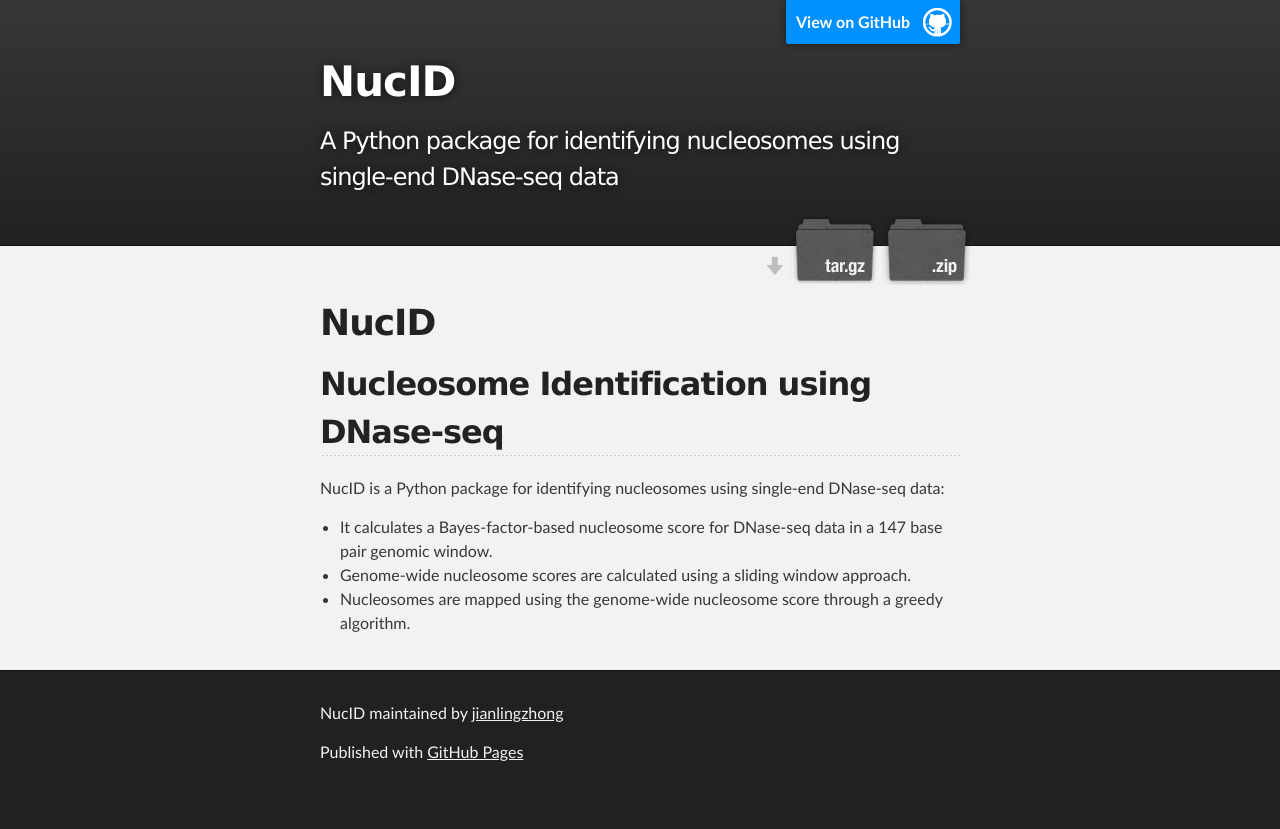
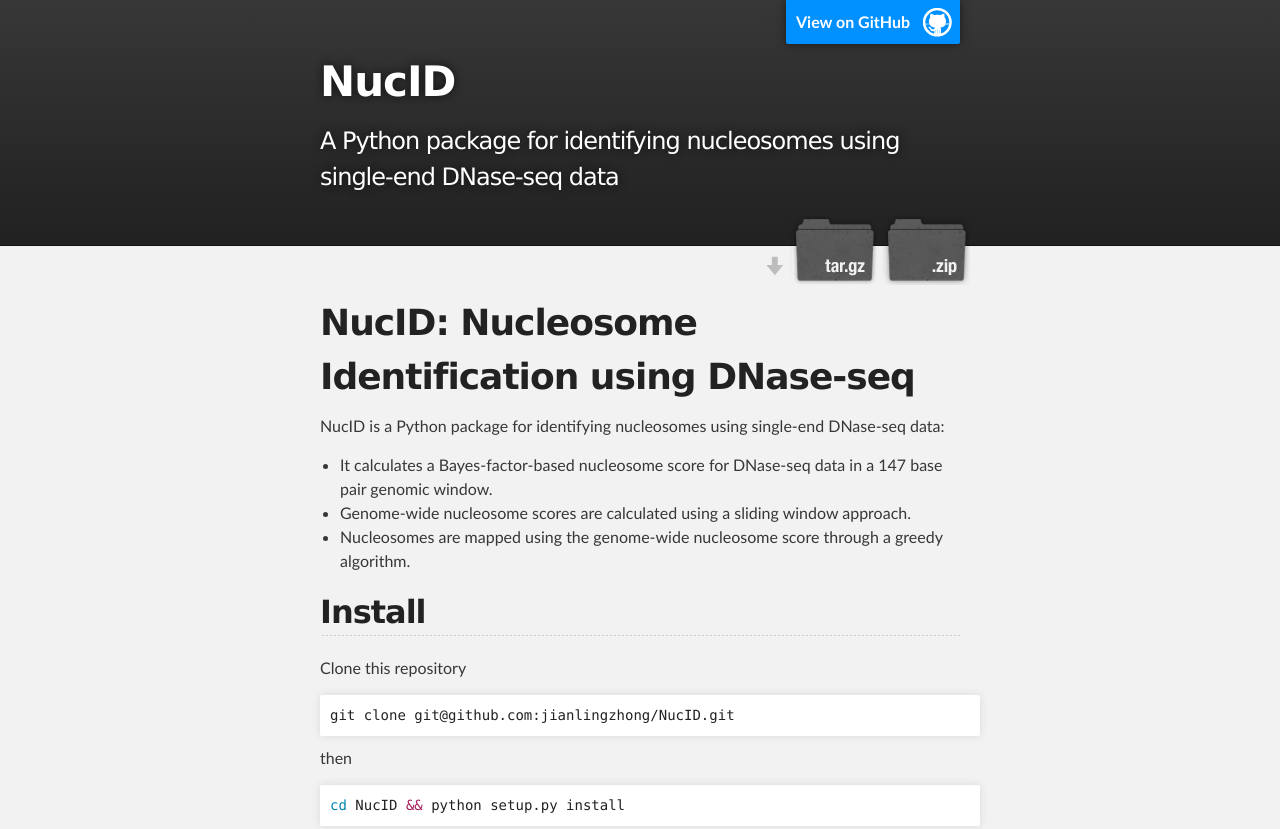
Before and after one commit to HarteminkLab/NucID, a plain HTML site: page index.html in a window 1280 px wide. Shown: the top 829 px of the page. Before the commit the page ends 800 px from the top, so only its background shows below. Drawn offline with Linux system fonts and the light colour scheme.

Commit message:
Create gh-pages branch via GitHub

```diff
--- a/index.html
+++ b/index.html
@@ -32,10 +32,7 @@
     <div id="main_content_wrap" class="outer">
       <section id="main_content" class="inner">
         <h1>
-<a id="nucid" class="anchor" href="#nucid" aria-hidden="true"><span class="octicon octicon-link"></span></a>NucID</h1>
-
-<h2>
-<a id="nucleosome-identification-using-dnase-seq" class="anchor" href="#nucleosome-identification-using-dnase-seq" aria-hidden="true"><span class="octicon octicon-link"></span></a>Nucleosome Identification using DNase-seq</h2>
+<a id="nucid-nucleosome-identification-using-dnase-seq" class="anchor" href="#nucid-nucleosome-identification-using-dnase-seq" aria-hidden="true"><span class="octicon octicon-link"></span></a>NucID: Nucleosome Identification using DNase-seq</h1>
 
 <p>NucID is a Python package for identifying nucleosomes using single-end DNase-seq data:</p>
 
@@ -44,6 +41,17 @@
 <li>Genome-wide nucleosome scores are calculated using a sliding window approach. </li>
 <li>Nucleosomes are mapped using the genome-wide nucleosome score through a greedy algorithm.</li>
 </ul>
+
+<h2>
+<a id="install" class="anchor" href="#install" aria-hidden="true"><span class="octicon octicon-link"></span></a>Install</h2>
+
+<p>Clone this repository</p>
+
+<div class="highlight highlight-source-shell"><pre>git clone git@github.com:jianlingzhong/NucID.git</pre></div>
+
+<p>then</p>
+
+<div class="highlight highlight-source-shell"><pre><span class="pl-c1">cd</span> NucID <span class="pl-k">&amp;&amp;</span> python setup.py install</pre></div>
       </section>
     </div>
 
```
Also changed, not shown: params.json (+1 -1 lines).
